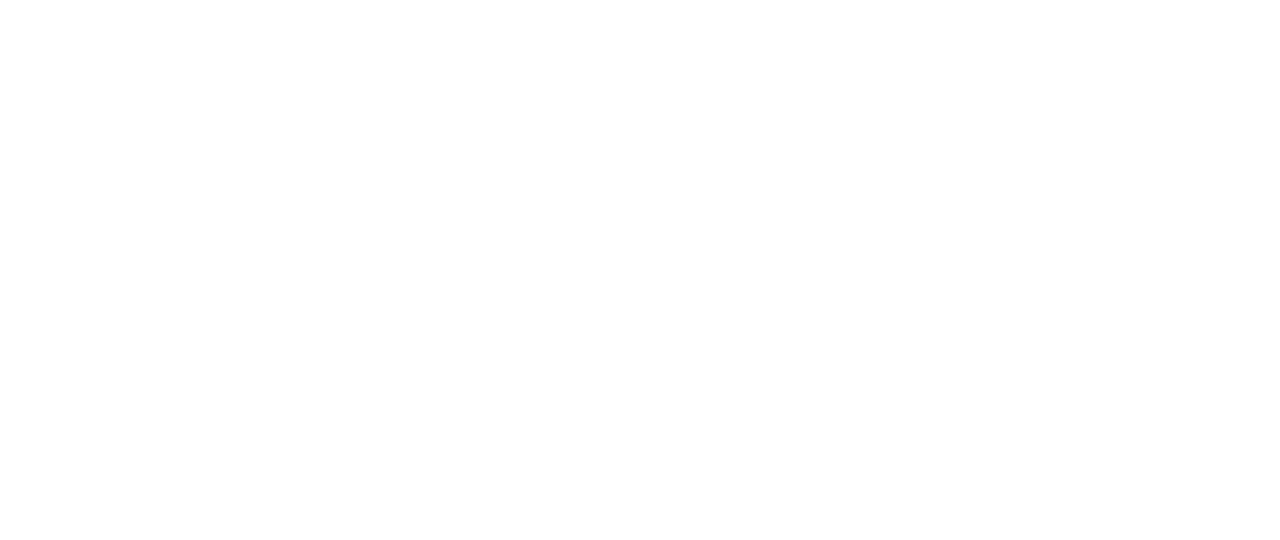
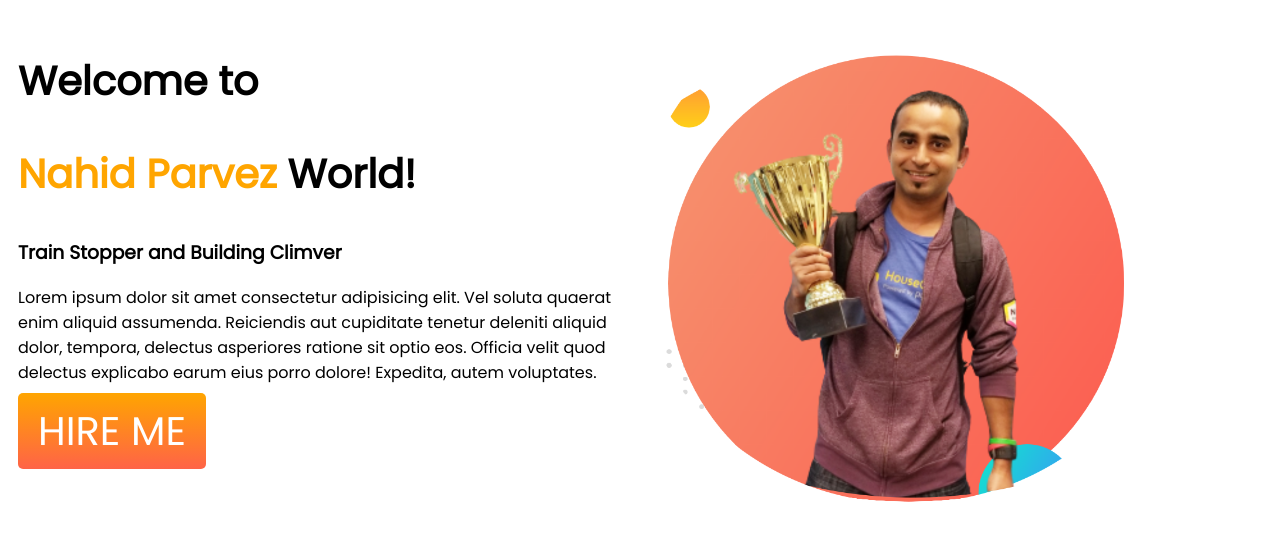
Before and after one commit to nahidparvez1/developer-portfolio, a plain HTML site: page index.html in a window 1280 px wide. Drawn offline with Linux system fonts and the light colour scheme.

Commit message:
first section added

```diff
--- a/index.html
+++ b/index.html
@@ -6,8 +6,28 @@
 	<title></title>
 
 	<link rel="stylesheet" type="text/css" href="style.css">
+
+	<link rel="preconnect" href="https://fonts.googleapis.com">
+	<link rel="preconnect" href="https://fonts.gstatic.com" crossorigin>
+	<link href="https://fonts.googleapis.com/css2?family=Poppins&display=swap" rel="stylesheet">
+
 </head>
 <body>
 
+	<section>
+		<div class="half-width">
+			<h1>Welcome to</h1>
+			<h1><span class="orange-color"> Nahid Parvez</span> World!</h1>
+			<h3>Train Stopper and Building Climver</h3>
+			<p>Lorem ipsum dolor sit amet consectetur adipisicing elit. Vel soluta quaerat enim aliquid assumenda. Reiciendis aut cupiditate tenetur deleniti aliquid dolor, tempora, delectus asperiores ratione sit optio eos. Officia velit quod delectus explicabo earum eius porro dolore! Expedita, autem voluptates.</p>
+			<a target="blank" class="hireme-btn" href="https://www.linkedin.com/in/naahidparvez/">Hire Me</a>
+		</div>
+
+		<div class="half-width">
+			<img src="images/my-bg.png" alt="">
+		</div>
+	</section>
+
+
 </body>
 </html>
--- a/style.css
+++ b/style.css
@@ -0,0 +1,34 @@
+body {
+    font-family: 'Poppins', sans-serif;
+}
+
+body h1 {
+    font-size: 40px;
+}
+
+.orange-color {
+    color: orange;
+}
+
+section {
+    display: flex;
+}
+
+.hireme-btn{
+    text-decoration: none;
+    font-size: 40px;
+    text-transform: uppercase;
+    color: white;
+    background-image: linear-gradient(orange, tomato);
+    padding: 10px 20px;
+    border-radius: 5px;
+}
+
+.half-width {
+    width: 50%;
+    padding: 10px;
+}
+
+.half-width img {
+    width: 80%;
+}
```
Also changed, not shown: images/dream-bg.png (added), images/exp-bg.png (added), images/jhankar.png (added), images/jhankar2.png (added), images/my-bg.png (added), images/my-bg2.png (added), images/top-banner.png (added), 8 other files.
